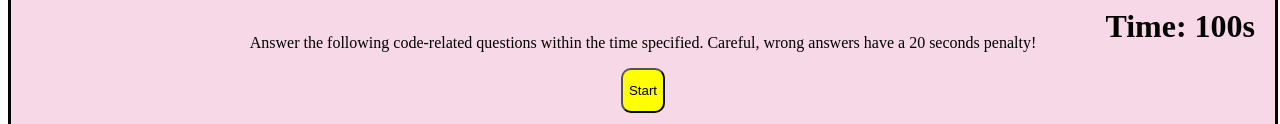
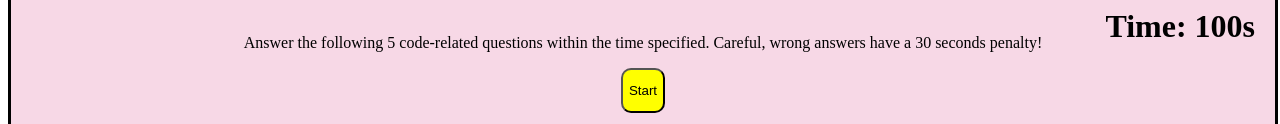
Before and after one commit to zeinahares/Z-s-Code-Quiz, a plain HTML site: page index.html in a window 1280 px wide. Shown: the part 342-466 px from the top of the page. Drawn offline with Linux system fonts and the light colour scheme.

Commit message:
added the total number of Qs to starting page

```diff
--- a/assets/js/script.js
+++ b/assets/js/script.js
@@ -29,6 +29,7 @@ var allquestions = [
 var timeEl = document.querySelector('.time');
 var penaltyEl = document.querySelector('.penalty');
 var answersEl = document.querySelector('.answers');
+var qnumEl = document.querySelector('.questions-number');
 
 var startButton = document.getElementById('start-button');
 var titleEl = document.getElementById('title');
@@ -44,13 +45,14 @@ var highscores = JSON.parse(window.localStorage.getItem('highscores')) || [];
 var time = allquestions.length * 20;
 var timer;
 var score;
-var pentalty = 20;
+var pentalty = 30;
 var questionIndex;
 
 savescoreEl.removeAttribute('id');
 questionsEl.removeAttribute('id');
 penaltyEl.textContent = pentalty;
 timeEl.textContent = time;
+qnumEl.textContent = allquestions.length;
 
 // start game func - when start is pressed begins timer and start Qs, begin hiding toggle
 function startGame() {
--- a/index.html
+++ b/index.html
@@ -18,7 +18,7 @@
             <div id="title">
                 <h1>Z's Code Quiz</h1>
                 <p>
-                    Answer the following code-related questions within the time specified.
+                    Answer the following <span class="questions-number"></span> code-related questions within the time specified.
                     Careful, wrong answers have a <span class="penalty"> 5 </span> seconds penalty!
                 </p>
                 <button id="start-button">Start</button>
```
Also changed, not shown: 1 other file.
